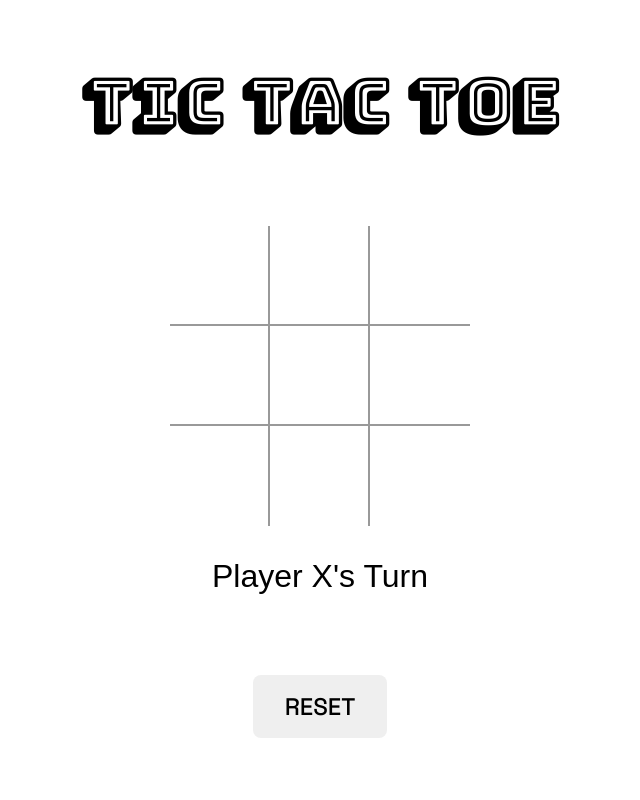
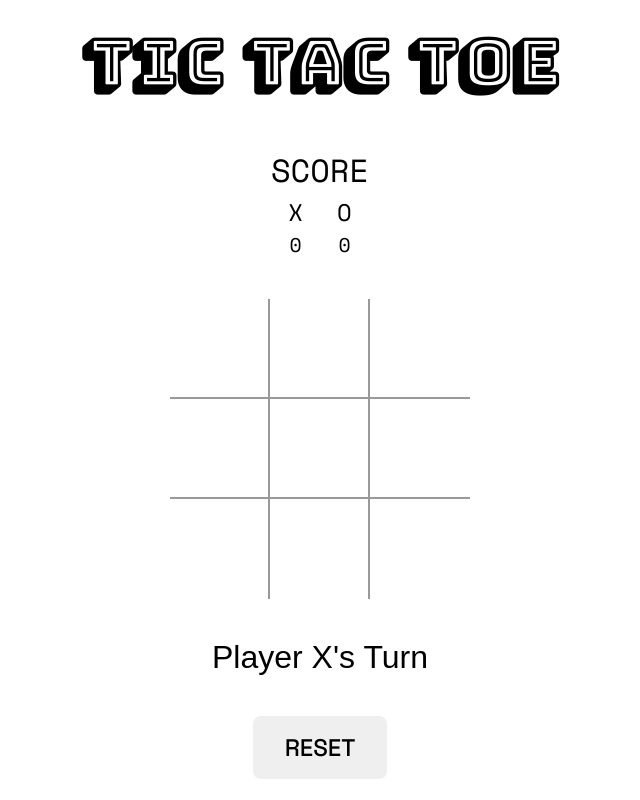
Before and after one commit to hmdshfq/Tic-Tac-Toe-JS, a plain HTML site: page index.html in a window 1280 px wide. Shown: the whole page, without its empty margins (320-960 px from the left). Drawn offline with nearby package versions, Linux system fonts and the light colour scheme.

Commit message:
fix: add score structure and style

```diff
--- a/index.html
+++ b/index.html
@@ -9,13 +9,27 @@
     <script defer src="script.js"></script>
     <link rel="preconnect" href="https://fonts.googleapis.com">
     <link rel="preconnect" href="https://fonts.gstatic.com" crossorigin>
-    <link href="https://fonts.googleapis.com/css2?family=Bungee+Shade&family=Space+Grotesk:wght@400;500&display=swap"
+    <link
+        href="https://fonts.googleapis.com/css2?family=Bungee+Shade&family=Space+Grotesk:wght@400;500&family=Space+Mono&display=swap"
         rel="stylesheet">
 </head>
 
 <body>
     <main>
         <h1>Tic Tac Toe</h1>
+        <div id="score-board">
+            <div id="score-board-heading">Score</div>
+            <div id="score-section">
+                <div class="score">
+                    <div class="score-player">X</div>
+                    <div class="score-points">0</div>
+                </div>
+                <div class="score">
+                    <div class="score-player">O</div>
+                    <div class="score-points">0</div>
+                </div>
+            </div>
+        </div>
         <div class="game-ui">
             <input aria-label="Tic Tac Toe Input" type="text" id="cell-1" class="cell" onclick="playGame(event)"
                 onkeydown="playGame(event)" />
--- a/style.css
+++ b/style.css
@@ -21,7 +21,32 @@ h1 {
     font-size: 4rem;
     font-family: 'Bungee Shade', cursive;
     margin-top: 0px;
-    margin-bottom: 80px;
+    margin-bottom: 40px;
+}
+#score-board {
+    display: flex;
+    flex-direction: column;
+    font-family: 'Space Mono', monospace;
+    margin-bottom: 40px;
+}
+#score-board-heading {
+    font-size: 2rem;
+    text-transform: uppercase;
+}
+#score-section {
+    display: flex;
+}
+.score {
+    display: flex;
+    flex-direction: column;
+    align-items: center;
+    flex: 1 1 50px;
+}
+.score-player {
+    font-size: 1.5rem;
+}
+.score-points {
+    font-size: 1.24rem;
 }
 .game-ui {
     display: grid;
@@ -56,11 +81,12 @@ h1 {
 }
 #next-player {
     font-size: 2rem;
+    margin-top: 40px;
     margin-bottom: 0px;
 }
 #reset {
     cursor: pointer;
-    margin-top: 80px;
+    margin-top: 40px;
     border: none;
     border-radius: 8px;
     padding: 16px 32px;
```
